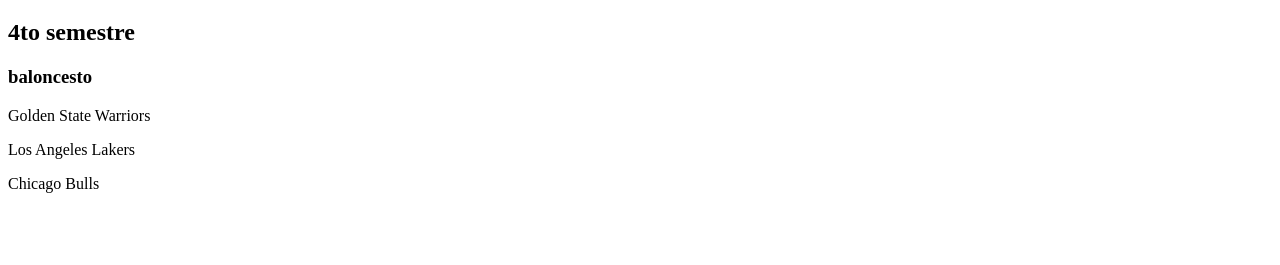
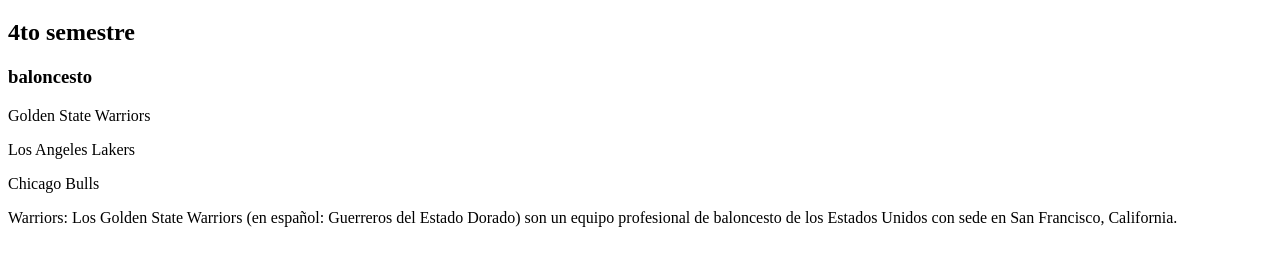
Before and after one commit to yerovyespitia/repositorio-examen, a plain HTML site: page index.html in a window 1280 px wide. Shown: the part 61-326 px from the top of the page. Drawn offline with Linux system fonts and the light colour scheme.

Commit message:
descripcion warriors

```diff
--- a/index.html
+++ b/index.html
@@ -13,5 +13,10 @@
     <p>Golden State Warriors</p>
     <p>Los Angeles Lakers</p>
     <p>Chicago Bulls</p>
+    <p>
+      Warriors: Los Golden State Warriors (en español: Guerreros del Estado
+      Dorado) son un equipo profesional de baloncesto de los Estados Unidos con
+      sede en San Francisco, California.
+    </p>
   </body>
 </html>
```
